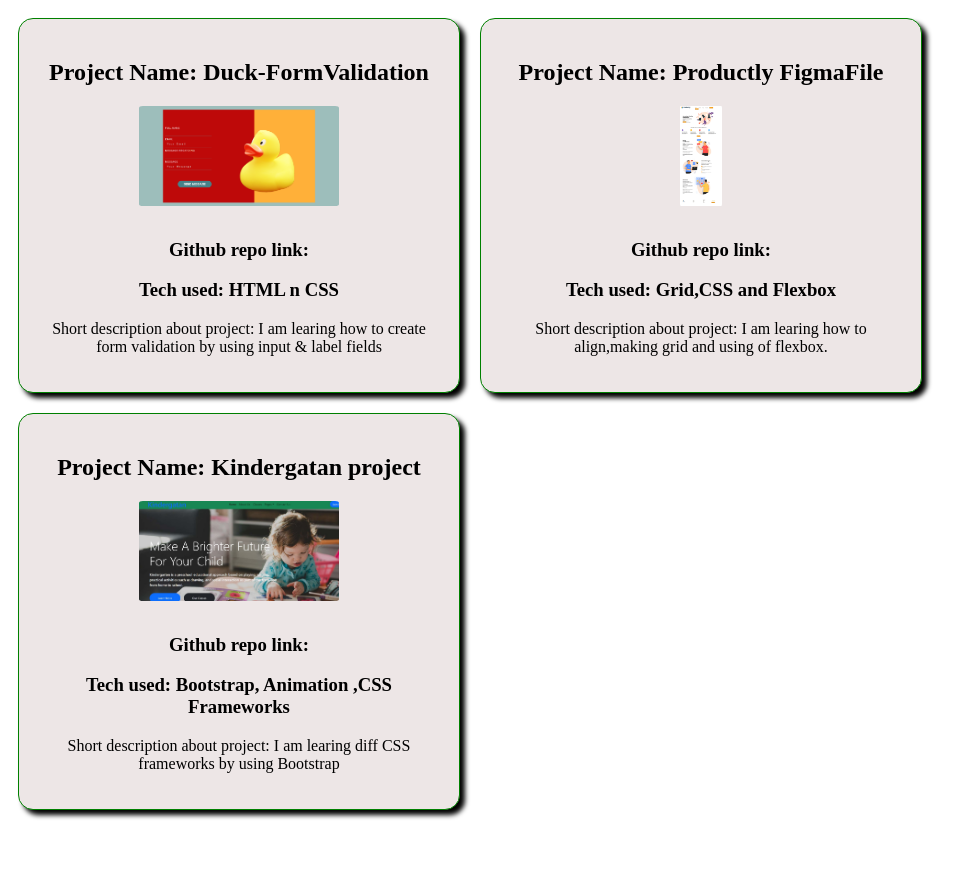
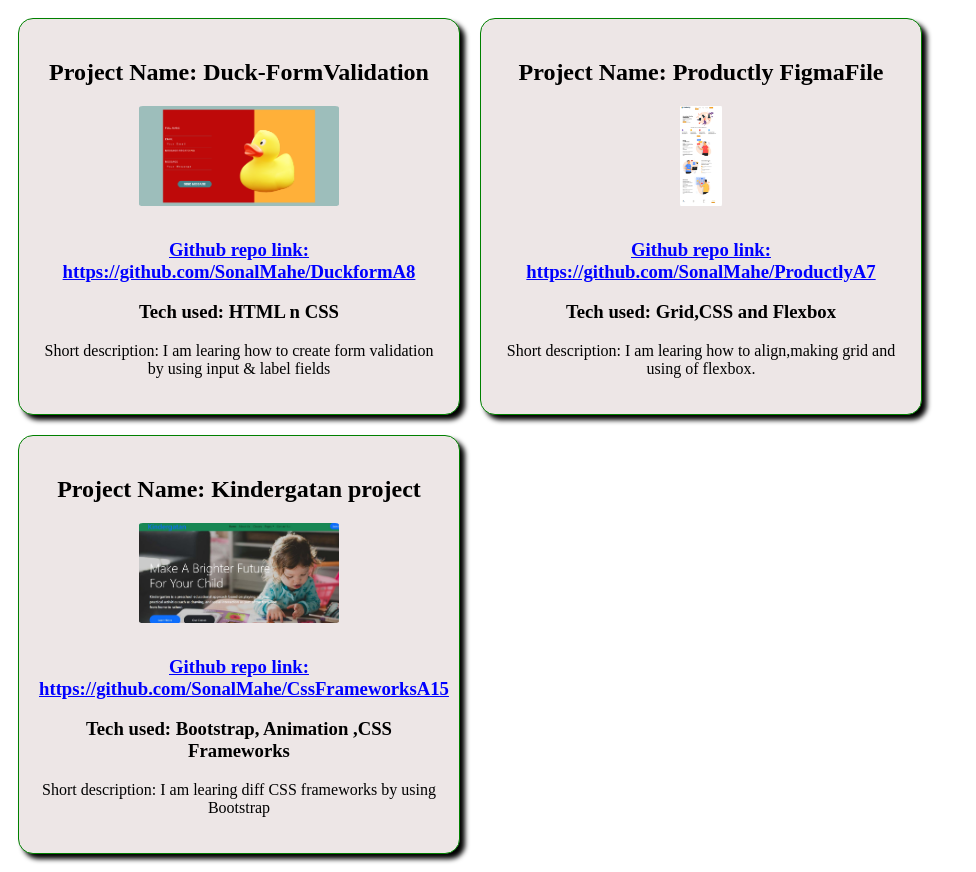
Before and after one commit to SonalMahe/my-firstReact-app, a React (Vite) app: page / in a window 1280 px wide. Shown: the whole page, without its empty margins (0-976 px from the left). Before the commit the page ends 828 px from the top, so only its background shows below. Built offline with nearby package versions, Linux system fonts and the light colour scheme.

Commit message:
changes made
-deleted angular tag for links

```diff
--- a/src/component/Project.jsx
+++ b/src/component/Project.jsx
@@ -6,12 +6,9 @@ function Projects(props) {
         <div className="Profile">
           <h2>Project Name: {props.projectName} </h2>
           <img className="img" src={props.projectImg}></img>
-        <div className="repoLink">
-            <h3>Github repo link: </h3>
-              <a href= {props.githubRepo}></a>
-        </div>
+          <h3 className="link">Github repo link: {props.githubRepo} </h3>
           <h3>Tech used: {props.tech} </h3>
-          <p>Short description about project: {props.shortDesc}</p>
+          <p>Short description: {props.shortDesc}</p>
         </div>
     )
 }
```
